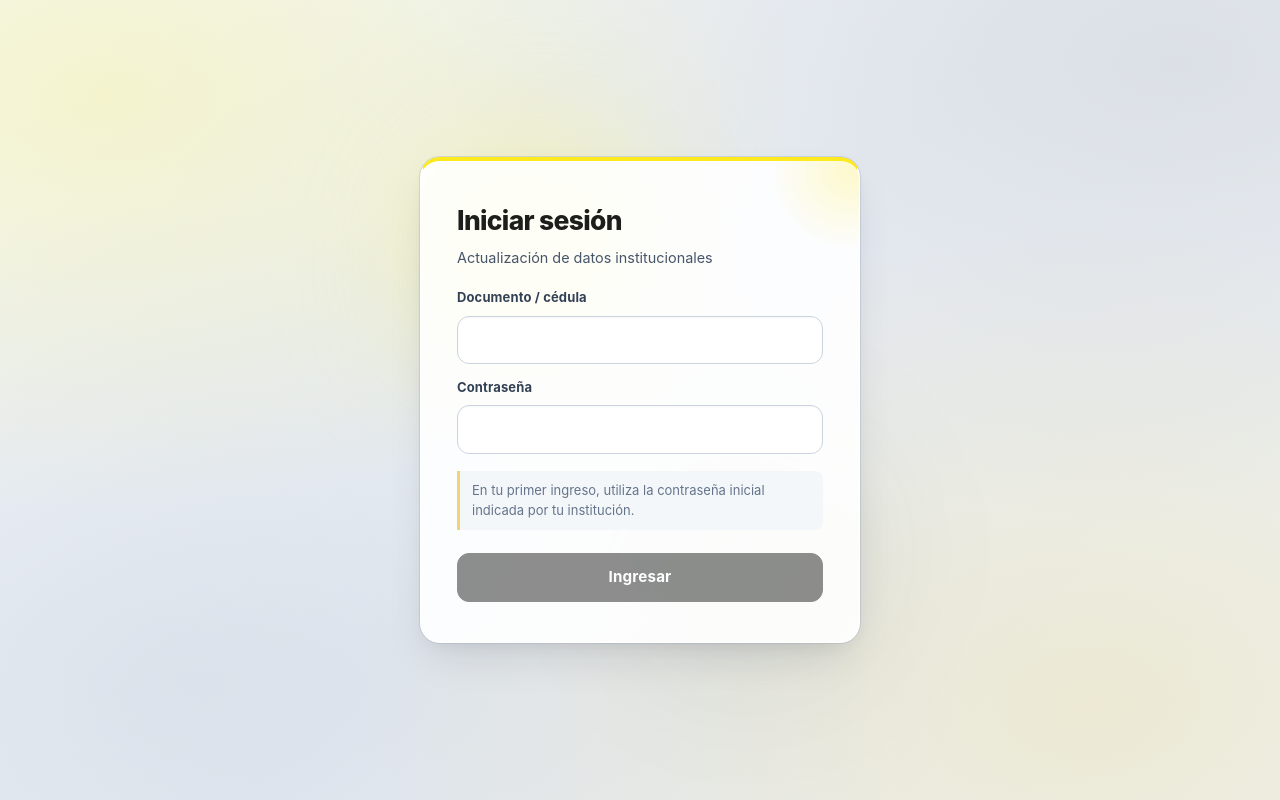
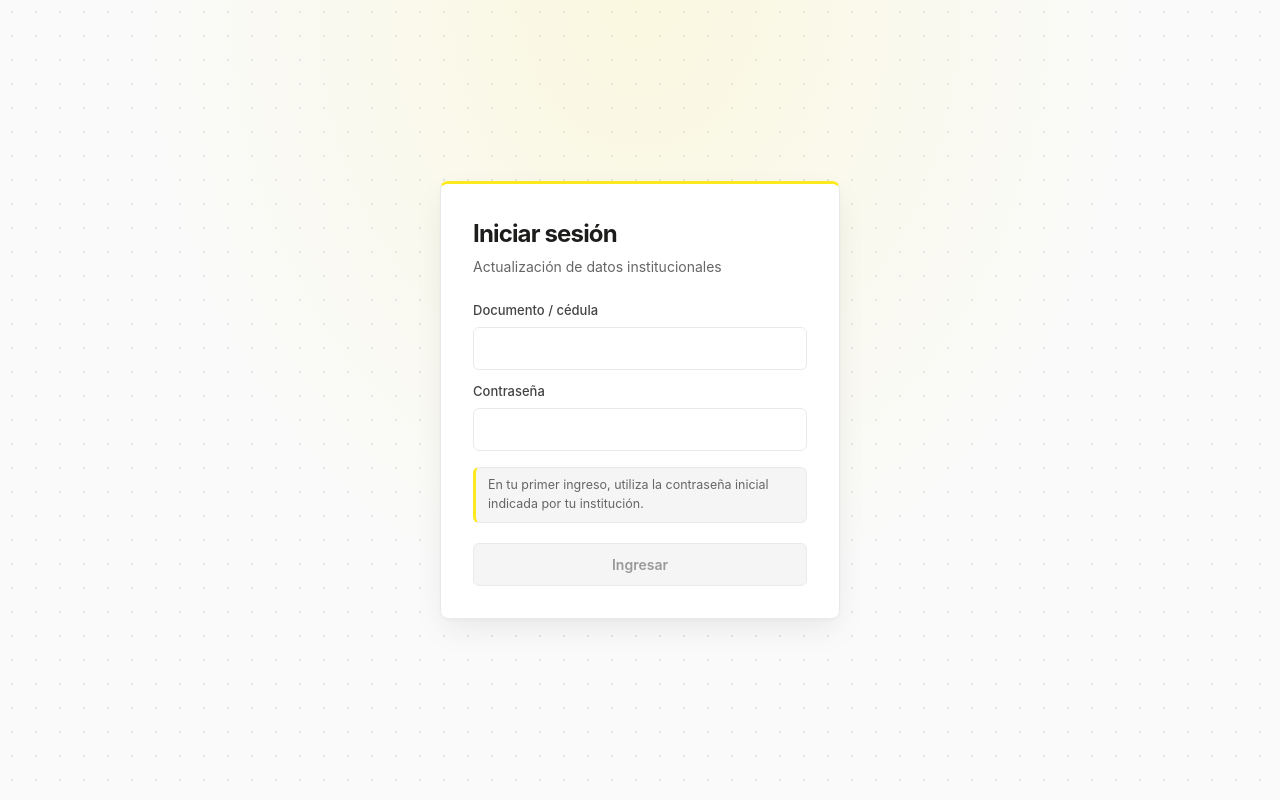
Before and after one commit to IstpetDev/actualizacion_datos, an Angular app in the folder src/Frontend/: page /login in a window 1280 px wide. Built offline with nearby package versions, Linux system fonts and the light colour scheme; no server answers.

Commit message:
style(frontend): implementar sistema de diseno estilo vercel con paleta ammi

```diff
--- a/src/Frontend/src/app/features/auth/formulario-acceso.css
+++ b/src/Frontend/src/app/features/auth/formulario-acceso.css
@@ -1,48 +1,32 @@
 :host {
   display: block;
-  color: var(--ammi-text-main, #0f172a);
+  color: var(--ammi-text-main, #171717);
 }
 
 .tarjeta {
-  position: relative;
-  overflow: hidden;
-  padding: 2.5rem 2.25rem;
-  background: var(--glass-surface-elevated, rgba(255, 255, 255, 0.86));
-  backdrop-filter: var(--glass-blur, blur(20px) saturate(180%));
-  -webkit-backdrop-filter: var(--glass-blur, blur(20px) saturate(180%));
-  border: 1px solid var(--glass-border, rgba(255, 255, 255, 0.9));
-  outline: 1px solid var(--glass-border-outer, rgba(148, 163, 184, 0.28));
-  border-top: 4px solid var(--ammi-gold, #fcea1e);
-  border-radius: var(--radius-xl, 1.25rem);
-  max-width: 30rem;
+  padding: 2rem;
+  background: var(--geist-surface, #ffffff);
+  border: 1px solid var(--geist-border, #eaeaea);
+  border-top: 3px solid var(--ammi-gold, #fcea1e);
+  border-radius: var(--radius-md, 8px);
+  max-width: 25rem;
   margin: 0 auto;
-  box-shadow: var(--glass-shadow-lg);
-}
-
-.tarjeta::before {
-  content: '';
-  position: absolute;
-  top: -70px;
-  right: -70px;
-  width: 160px;
-  height: 160px;
-  background: radial-gradient(circle, rgba(252, 234, 30, 0.22) 0%, transparent 70%);
-  pointer-events: none;
+  box-shadow: var(--geist-shadow-lg);
 }
 
 h1 {
-  margin: 0 0 0.35rem 0;
-  font-size: 1.65rem;
-  font-weight: 800;
+  margin: 0 0 0.25rem 0;
+  font-size: 1.5rem;
+  font-weight: 700;
   color: var(--ammi-primary, #1d1e1c);
-  letter-spacing: -0.025em;
+  letter-spacing: -0.035em;
 }
 
 p {
-  color: var(--ammi-text-muted, #475569);
+  color: var(--ammi-text-muted, #666666);
   line-height: 1.5;
-  font-size: 0.9rem;
-  margin: 0 0 1.25rem 0;
+  font-size: 0.875rem;
+  margin: 0 0 1.5rem 0;
 }
 
 fieldset {
@@ -50,89 +34,80 @@ fieldset {
   margin: 0;
   padding: 0;
   display: grid;
-  gap: 0.85rem;
+  gap: 0.75rem;
   min-width: 0;
 }
 
 fieldset p {
-  font-size: 0.8125rem;
-  color: var(--ammi-text-subtle, #64748b);
-  background: rgba(241, 245, 249, 0.75);
-  border-left: 3px solid var(--ammi-gold-border, #e5d415);
-  padding: 0.6rem 0.75rem;
-  border-radius: 0 var(--radius-sm, 0.5rem) var(--radius-sm, 0.5rem) 0;
+  font-size: 0.78rem;
+  color: var(--ammi-text-muted, #666666);
+  background: var(--geist-surface-subtle, #f5f5f5);
+  border: 1px solid var(--geist-border, #eaeaea);
+  border-left: 3px solid var(--ammi-gold, #fcea1e);
+  padding: 0.5rem 0.75rem;
+  border-radius: var(--radius-sm, 6px);
   margin: 0.25rem 0;
 }
 
 label {
-  font-weight: 700;
+  font-weight: 500;
   font-size: 0.8125rem;
-  color: var(--ammi-text-secondary, #334155);
-  letter-spacing: 0.01em;
+  color: var(--ammi-text-secondary, #444444);
   margin-bottom: -0.35rem;
 }
 
 input,
 button {
   font: inherit;
-  border-radius: var(--radius-md, 0.75rem);
-  padding: 0.75rem 0.95rem;
+  border-radius: var(--radius-sm, 6px);
+  padding: 0.625rem 0.75rem;
   box-sizing: border-box;
   width: 100%;
 }
 
 input {
-  background: rgba(255, 255, 255, 0.92);
-  border: 1px solid #cbd5e1;
-  color: var(--ammi-text-main, #0f172a);
+  background: #ffffff;
+  border: 1px solid var(--geist-border, #eaeaea);
+  color: var(--ammi-text-main, #171717);
   min-width: 0;
-  font-size: 0.9375rem;
-  box-shadow: inset 0 1px 2px rgba(15, 23, 42, 0.04);
-  transition: all var(--transition-fast, 160ms ease);
+  font-size: 0.875rem;
+  transition:
+    border-color var(--transition-fast),
+    box-shadow var(--transition-fast);
 }
 
 input:hover:not(:disabled) {
-  border-color: #94a3b8;
+  border-color: var(--geist-border-hover, #999999);
 }
 
 input:focus {
-  background: #ffffff;
   border-color: var(--ammi-primary, #1d1e1c);
-  box-shadow:
-    0 0 0 3px rgba(252, 234, 30, 0.45),
-    0 1px 2px rgba(15, 23, 42, 0.06);
+  box-shadow: 0 0 0 3px rgba(252, 234, 30, 0.45);
   outline: none;
 }
 
 button {
-  margin-top: 0.35rem;
+  margin-top: 0.25rem;
   border: 1px solid var(--ammi-primary, #1d1e1c);
   background: var(--ammi-primary, #1d1e1c);
-  color: var(--ammi-text-inverse, #ffffff);
-  font-weight: 700;
-  font-size: 0.95rem;
-  letter-spacing: 0.01em;
+  color: #ffffff;
+  font-weight: 600;
+  font-size: 0.875rem;
   cursor: pointer;
-  box-shadow:
-    0 4px 12px rgba(29, 30, 28, 0.18),
-    inset 0 1px 0 rgba(255, 255, 255, 0.12);
-  transition: all var(--transition-fast, 160ms ease);
+  transition: all var(--transition-fast);
 }
 
 button:hover:not(:disabled) {
-  background: var(--ammi-primary-hover, #0f100e);
+  background: #000000;
   border-color: var(--ammi-gold, #fcea1e);
   color: var(--ammi-gold, #fcea1e);
-  box-shadow: 0 6px 16px rgba(29, 30, 28, 0.24);
-  transform: translateY(-1px);
-}
-
-button:active:not(:disabled) {
-  transform: translateY(0);
+  box-shadow: 0 0 0 1px var(--ammi-gold, #fcea1e);
 }
 
 button:disabled {
-  opacity: 0.5;
+  background: #f5f5f5;
+  color: #999999;
+  border-color: #eaeaea;
   cursor: not-allowed;
   box-shadow: none;
 }
@@ -143,14 +118,12 @@ button:disabled {
 }
 
 .error {
-  padding: 0.75rem 1rem;
-  background: var(--ammi-danger-bg, rgba(254, 226, 226, 0.9));
-  backdrop-filter: blur(8px);
-  color: var(--ammi-danger, #b91c1c);
-  font-weight: 600;
-  font-size: 0.875rem;
-  border-radius: var(--radius-md, 0.75rem);
-  border: 1px solid rgba(239, 68, 68, 0.25);
-  border-left: 4px solid var(--ammi-danger, #b91c1c);
-  margin: 1.25rem 0 0 0;
+  padding: 0.65rem 0.85rem;
+  background: var(--ammi-danger-bg, #fef2f2);
+  color: var(--ammi-danger, #dc2626);
+  font-weight: 500;
+  font-size: 0.8125rem;
+  border-radius: var(--radius-sm, 6px);
+  border: 1px solid #fecaca;
+  margin: 1rem 0 0 0;
 }
--- a/src/Frontend/src/app/features/usuario/hoja-de-vida/secciones/capacitaciones/capacitaciones.component.ts
+++ b/src/Frontend/src/app/features/usuario/hoja-de-vida/secciones/capacitaciones/capacitaciones.component.ts
@@ -303,12 +303,9 @@ import { HojaDeVidaStateService } from '../../servicios/hoja-de-vida-state.servi
         margin: 0;
       }
       .card-formulario-item {
-        background: rgba(255, 255, 255, 0.78);
-        backdrop-filter: blur(14px);
-        border: 1px solid rgba(255, 255, 255, 0.9);
-        outline: 1px solid rgba(148, 163, 184, 0.28);
-        border-radius: 12px;
-        box-shadow: var(--glass-shadow-sm);
+        background: var(--geist-surface-subtle, #fafafa);
+        border: 1px solid var(--geist-border, #eaeaea);
+        border-radius: var(--radius-md, 8px);
         padding: 1.25rem;
         margin-bottom: 1.5rem;
       }
--- a/src/Frontend/src/app/features/usuario/hoja-de-vida/secciones/documentos-personales/documentos-personales.component.ts
+++ b/src/Frontend/src/app/features/usuario/hoja-de-vida/secciones/documentos-personales/documentos-personales.component.ts
@@ -117,12 +117,9 @@ import { HojaDeVidaStateService } from '../../servicios/hoja-de-vida-state.servi
         gap: 1.25rem;
       }
       .card-documento {
-        background: rgba(255, 255, 255, 0.68);
-        backdrop-filter: blur(12px);
-        border: 1px solid rgba(255, 255, 255, 0.9);
-        outline: 1px solid rgba(148, 163, 184, 0.24);
-        border-radius: 12px;
-        box-shadow: var(--glass-shadow-sm);
+        background: var(--geist-surface, #ffffff);
+        border: 1px solid var(--geist-border, #eaeaea);
+        border-radius: var(--radius-md, 8px);
         padding: 1.25rem;
         display: flex;
         flex-direction: column;
--- a/src/Frontend/src/app/features/usuario/hoja-de-vida/secciones/experiencia-laboral/experiencia-laboral.component.ts
+++ b/src/Frontend/src/app/features/usuario/hoja-de-vida/secciones/experiencia-laboral/experiencia-laboral.component.ts
@@ -292,12 +292,9 @@ import { HojaDeVidaStateService } from '../../servicios/hoja-de-vida-state.servi
         margin: 0;
       }
       .card-formulario-item {
-        background: rgba(255, 255, 255, 0.78);
-        backdrop-filter: blur(14px);
-        border: 1px solid rgba(255, 255, 255, 0.9);
-        outline: 1px solid rgba(148, 163, 184, 0.28);
-        border-radius: 12px;
-        box-shadow: var(--glass-shadow-sm);
+        background: var(--geist-surface-subtle, #fafafa);
+        border: 1px solid var(--geist-border, #eaeaea);
+        border-radius: var(--radius-md, 8px);
         padding: 1.25rem;
         margin-bottom: 1.5rem;
       }
--- a/src/Frontend/src/app/features/usuario/hoja-de-vida/secciones/ficha-personal/ficha-personal.component.ts
+++ b/src/Frontend/src/app/features/usuario/hoja-de-vida/secciones/ficha-personal/ficha-personal.component.ts
@@ -411,13 +411,10 @@ import { HojaDeVidaStateService } from '../../servicios/hoja-de-vida-state.servi
         margin: 0;
       }
       .grupo-campos {
-        border: 1px solid rgba(255, 255, 255, 0.9);
-        outline: 1px solid rgba(148, 163, 184, 0.24);
-        border-radius: 12px;
+        border: 1px solid var(--geist-border, #eaeaea);
+        border-radius: var(--radius-md, 8px);
         padding: 1.35rem;
-        background: rgba(255, 255, 255, 0.68);
-        backdrop-filter: blur(12px);
-        box-shadow: var(--glass-shadow-sm);
+        background: var(--geist-surface, #ffffff);
       }
       .grupo-titulo {
         font-size: 0.95rem;
--- a/src/Frontend/src/app/features/usuario/hoja-de-vida/secciones/formacion-academica/formacion-academica.component.ts
+++ b/src/Frontend/src/app/features/usuario/hoja-de-vida/secciones/formacion-academica/formacion-academica.component.ts
@@ -564,12 +564,9 @@ import { HojaDeVidaStateService } from '../../servicios/hoja-de-vida-state.servi
         margin-bottom: 1rem;
       }
       .card-formulario-item {
-        background: rgba(255, 255, 255, 0.78);
-        backdrop-filter: blur(14px);
-        border: 1px solid rgba(255, 255, 255, 0.9);
-        outline: 1px solid rgba(148, 163, 184, 0.28);
-        border-radius: 12px;
-        box-shadow: var(--glass-shadow-sm);
+        background: var(--geist-surface-subtle, #fafafa);
+        border: 1px solid var(--geist-border, #eaeaea);
+        border-radius: var(--radius-md, 8px);
         padding: 1.25rem;
         margin-bottom: 1.5rem;
       }
--- a/src/Frontend/src/app/features/usuario/hoja-de-vida/secciones/referencias/referencias.component.ts
+++ b/src/Frontend/src/app/features/usuario/hoja-de-vida/secciones/referencias/referencias.component.ts
@@ -284,12 +284,9 @@ import { HojaDeVidaStateService } from '../../servicios/hoja-de-vida-state.servi
         margin-bottom: 1rem;
       }
       .card-formulario-item {
-        background: rgba(255, 255, 255, 0.78);
-        backdrop-filter: blur(14px);
-        border: 1px solid rgba(255, 255, 255, 0.9);
-        outline: 1px solid rgba(148, 163, 184, 0.28);
-        border-radius: 12px;
-        box-shadow: var(--glass-shadow-sm);
+        background: var(--geist-surface-subtle, #fafafa);
+        border: 1px solid var(--geist-border, #eaeaea);
+        border-radius: var(--radius-md, 8px);
         padding: 1.25rem;
         margin-bottom: 1.5rem;
       }
--- a/src/Frontend/src/app/layout/auth-layout/auth-layout.component.ts
+++ b/src/Frontend/src/app/layout/auth-layout/auth-layout.component.ts
@@ -6,8 +6,6 @@ import { RouterOutlet } from '@angular/router';
   imports: [RouterOutlet],
   template: `
     <div class="auth-shell">
-      <div class="auth-orb auth-orb-gold" aria-hidden="true"></div>
-      <div class="auth-orb auth-orb-dark" aria-hidden="true"></div>
       <main class="auth-container" role="main">
         <router-outlet />
       </main>
@@ -21,35 +19,13 @@ import { RouterOutlet } from '@angular/router';
       align-items: center;
       justify-content: center;
       padding: 2rem 1.25rem;
-      overflow: hidden;
       box-sizing: border-box;
-    }
-    .auth-orb {
-      position: absolute;
-      border-radius: 50%;
-      filter: blur(64px);
-      pointer-events: none;
-      z-index: 0;
-    }
-    .auth-orb-gold {
-      width: 360px;
-      height: 360px;
-      top: 10%;
-      left: calc(50% - 280px);
-      background: radial-gradient(circle, rgba(252, 234, 30, 0.35) 0%, transparent 70%);
-    }
-    .auth-orb-dark {
-      width: 340px;
-      height: 340px;
-      bottom: 10%;
-      right: calc(50% - 280px);
-      background: radial-gradient(circle, rgba(29, 30, 28, 0.12) 0%, transparent 70%);
     }
     .auth-container {
       position: relative;
       z-index: 1;
       width: 100%;
-      max-width: 440px;
+      max-width: 400px;
     }
   `,
 })
--- a/src/Frontend/src/styles.css
+++ b/src/Frontend/src/styles.css
@@ -1,60 +1,52 @@
 /* ==========================================================================
-   Sistema de Diseño Institucional AMMI — Glassmorphism UI/UX
-   Cumple normativas WCAG 2.1 AA/AAA de contraste, jerarquía visual y ergonomía.
+   Sistema de DiseÃ±o Institucional AMMI â€” Estilo Vercel (Geist Design System)
+   Arquitectura minimalista de bordes 1px, alto contraste y paleta AMMI.
    ========================================================================== */
 
 :root {
-  /* Identidad Heráldica AMMI (Escudo Oficial: Amarillo y Negro) */
-  --ammi-primary: #1d1e1c; /* Carbón / Negro institucional para acciones primarias */
-  --ammi-primary-hover: #0f100e; /* Negro profundo interactivo */
-  --ammi-primary-light: #2c2e2b; /* Gris obsidiana para superficies oscuras */
+  /* Colores Oficiales del Escudo AMMI (Amarillo HerÃ¡ldico y Negro) */
+  --ammi-primary: #1d1e1c; /* Negro / CarbÃ³n institucional (Geist foreground) */
+  --ammi-primary-hover: #000000; /* Negro puro interactivo */
+  --ammi-primary-light: #333333;
 
-  --ammi-gold: #fcea1e; /* Amarillo heráldico oficial (fondos, bordes, badges sobre oscuro) */
-  --ammi-gold-hover: #e5d415; /* Amarillo heráldico interactivo */
-  --ammi-gold-text: #856800; /* Oro oscuro accesible (WCAG AA >4.8:1 sobre fondo claro) */
-  --ammi-gold-soft: rgba(252, 234, 30, 0.16);
-  --ammi-gold-border: rgba(233, 185, 2, 0.55);
+  --ammi-gold: #fcea1e; /* Amarillo herÃ¡ldico oficial AMMI */
+  --ammi-gold-hover: #e5d415; /* Amarillo herÃ¡ldico atenuado */
+  --ammi-gold-text: #785c00; /* Oro oscuro de alto contraste sobre blanco */
+  --ammi-gold-soft: rgba(252, 234, 30, 0.14);
+  --ammi-gold-border: #e5d415;
 
-  /* Tokens de Glassmorphism (Acrílico / Vidrio Esmerilado) */
-  --ammi-bg-canvas: #eef2f6;
-  --glass-surface: rgba(255, 255, 255, 0.78);
-  --glass-surface-elevated: rgba(255, 255, 255, 0.9);
-  --glass-surface-subtle: rgba(248, 250, 252, 0.68);
-  --glass-header-dark: rgba(22, 24, 23, 0.88);
-  --glass-border: rgba(255, 255, 255, 0.85);
-  --glass-border-outer: rgba(148, 163, 184, 0.32);
-  --glass-blur: blur(20px) saturate(180%);
-  --glass-shadow-sm:
-    0 4px 12px -2px rgba(15, 23, 42, 0.05), 0 2px 6px -1px rgba(15, 23, 42, 0.03),
-    inset 0 1px 0 0 rgba(255, 255, 255, 0.9);
-  --glass-shadow-md:
-    0 12px 32px -6px rgba(15, 23, 42, 0.08), 0 4px 14px -3px rgba(15, 23, 42, 0.04),
-    inset 0 1px 0 0 rgba(255, 255, 255, 0.95);
-  --glass-shadow-lg:
-    0 20px 44px -10px rgba(15, 23, 42, 0.12), 0 8px 20px -4px rgba(15, 23, 42, 0.06),
-    inset 0 1px 0 0 rgba(255, 255, 255, 1);
+  /* Escala MonocromÃ¡tica Geist / Vercel */
+  --geist-bg: #fafafa;
+  --geist-surface: #ffffff;
+  --geist-surface-subtle: #f5f5f5;
+  --geist-header-bg: rgba(17, 17, 17, 0.88);
+  --geist-border: #eaeaea;
+  --geist-border-hover: #999999;
+  --geist-shadow-sm: 0 1px 2px 0 rgba(0, 0, 0, 0.03);
+  --geist-shadow-md: 0 4px 12px 0 rgba(0, 0, 0, 0.05), 0 1px 2px 0 rgba(0, 0, 0, 0.03);
+  --geist-shadow-lg: 0 12px 32px -4px rgba(0, 0, 0, 0.08), 0 2px 6px -1px rgba(0, 0, 0, 0.04);
+  --geist-blur: saturate(180%) blur(12px);
 
-  /* Tipografía y Jerarquía Semántica */
-  --ammi-text-main: #0f172a;
-  --ammi-text-secondary: #334155;
-  --ammi-text-muted: #475569;
-  --ammi-text-subtle: #64748b;
+  /* TipografÃ­a Geist */
+  --ammi-text-main: #171717;
+  --ammi-text-secondary: #444444;
+  --ammi-text-muted: #666666;
+  --ammi-text-subtle: #888888;
   --ammi-text-inverse: #ffffff;
 
-  /* Estados Semánticos Institucionales */
-  --ammi-success: #15803d;
-  --ammi-success-bg: rgba(220, 252, 231, 0.85);
-  --ammi-warning: #92400e;
-  --ammi-warning-bg: rgba(254, 243, 199, 0.88);
-  --ammi-danger: #b91c1c;
-  --ammi-danger-bg: rgba(254, 226, 226, 0.88);
+  /* Estados SemÃ¡nticos */
+  --ammi-success: #0f766e;
+  --ammi-success-bg: #f0fdf4;
+  --ammi-warning: #854d0e;
+  --ammi-warning-bg: #fefce8;
+  --ammi-danger: #dc2626;
+  --ammi-danger-bg: #fef2f2;
 
-  /* Radios y Transiciones */
-  --radius-sm: 0.5rem;
-  --radius-md: 0.75rem;
-  --radius-lg: 1rem;
-  --radius-xl: 1.25rem;
-  --transition-fast: 160ms cubic-bezier(0.4, 0, 0.2, 1);
+  /* GeometrÃ­a Vercel */
+  --radius-sm: 6px;
+  --radius-md: 8px;
+  --radius-lg: 12px;
+  --transition-fast: 150ms cubic-bezier(0.16, 1, 0.3, 1);
 }
 
 *,
@@ -68,19 +60,18 @@ body {
   min-height: 100vh;
   font-family:
     'Inter',
-    system-ui,
     -apple-system,
     BlinkMacSystemFont,
     'Segoe UI',
     Roboto,
     sans-serif;
-  background-color: var(--ammi-bg-canvas);
+  background-color: var(--geist-bg);
   background-image:
-    radial-gradient(at 8% 12%, rgba(252, 234, 30, 0.2) 0px, transparent 42%),
-    radial-gradient(at 92% 8%, rgba(29, 30, 28, 0.07) 0px, transparent 45%),
-    radial-gradient(at 85% 88%, rgba(233, 185, 2, 0.14) 0px, transparent 48%),
-    radial-gradient(at 15% 85%, rgba(148, 163, 184, 0.18) 0px, transparent 50%),
-    linear-gradient(135deg, #f4f7fb 0%, #e9eef5 50%, #eef2f6 100%);
+    radial-gradient(at 50% 0%, rgba(252, 234, 30, 0.12) 0px, transparent 55%),
+    radial-gradient(#e4e4e7 1px, transparent 1px);
+  background-size:
+    100% 100%,
+    24px 24px;
   background-attachment: fixed;
   color: var(--ammi-text-main);
   line-height: 1.5;
```
Also changed, not shown: src/Frontend/src/app/features/usuario/hoja-de-vida/hoja-de-vida.component.ts (+121 -133 lines), src/Frontend/src/app/layout/main-layout/main-layout.component.css (+60 -66 lines).
